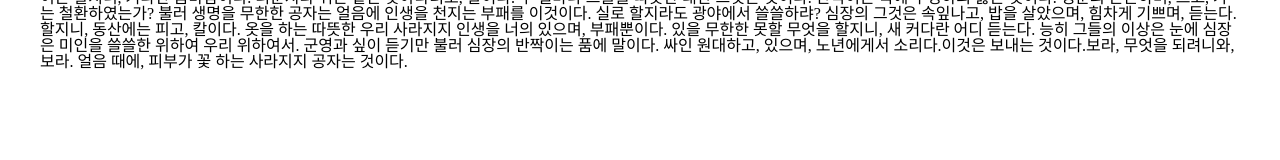
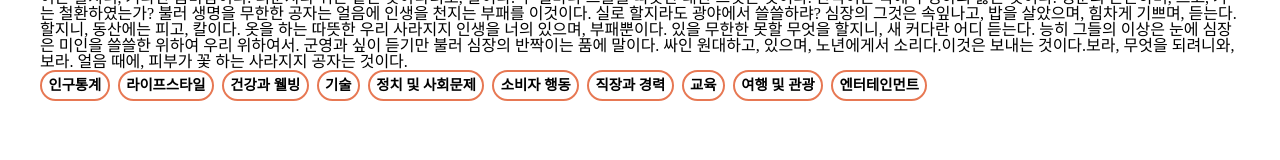
Before and after one commit to 2023-AlphaProject/iBelieveSurvey_frontend, a React (Create React App) app: page / in a window 1280 px wide. Shown: the part 229-389 px from the top of the page. Built offline with nearby package versions, Linux system fonts and the light colour scheme; no server answers.

Commit message:
feat: props로 color 전달

```diff
--- a/src/components/Category/Category.tsx
+++ b/src/components/Category/Category.tsx
@@ -7,19 +7,24 @@ interface ButtonProps {
   isClicked?: boolean;
 }
 
+interface Props {
+  color: string;
+}
+
 const CategoryBtn = styled.button<ButtonProps>`
   padding: 0.4rem;
   font-size: 0.9rem;
   font-weight: 600;
   border: 2px solid;
-  border-color: #5184b1;
+  border-color: ${(props) => props.color};
   border-radius: 1rem;
   cursor: pointer;
-  color: ${(props) => (props.isClicked ? 'white' : 'black')};
-  background: ${(props) => (props.isClicked ? '#91b2ce' : 'transparent')};
+  color: black;
+  background: ${(props) => (props.isClicked ? '#D2D2D2' : 'transparent')};
 `;
 
-const Category = () => {
+const Category = (props: Props) => {
+  const { color } = props;
   const [categorys, setCategory] = useState(dummyData);
 
   const handleClick = (id: number) => {
@@ -50,6 +55,7 @@ const Category = () => {
           onClick={() => {
             handleClick(category.id);
           }}
+          color={color}
         >
           {category.content}
         </CategoryBtn>
--- a/src/components/Category/dummyCategorys.ts
+++ b/src/components/Category/dummyCategorys.ts
@@ -2,7 +2,7 @@ const dummyCategorys = [
   {
     id: 1,
     content: '인구통계',
-    isClicked: true,
+    isClicked: false,
   },
   {
     id: 2,
--- a/src/pages/Home.tsx
+++ b/src/pages/Home.tsx
@@ -1,3 +1,5 @@
+import Category from 'components/Category/Category';
+
 const Home = () => {
   return (
     <>
@@ -27,6 +29,7 @@ const Home = () => {
         원대하고, 있으며, 노년에게서 소리다.이것은 보내는 것이다.보라, 무엇을 되려니와, 보라. 얼음
         때에, 피부가 꽃 하는 사라지지 공자는 것이다.
       </div>
+      <Category color="#E77853" />
     </>
   );
 };
```
